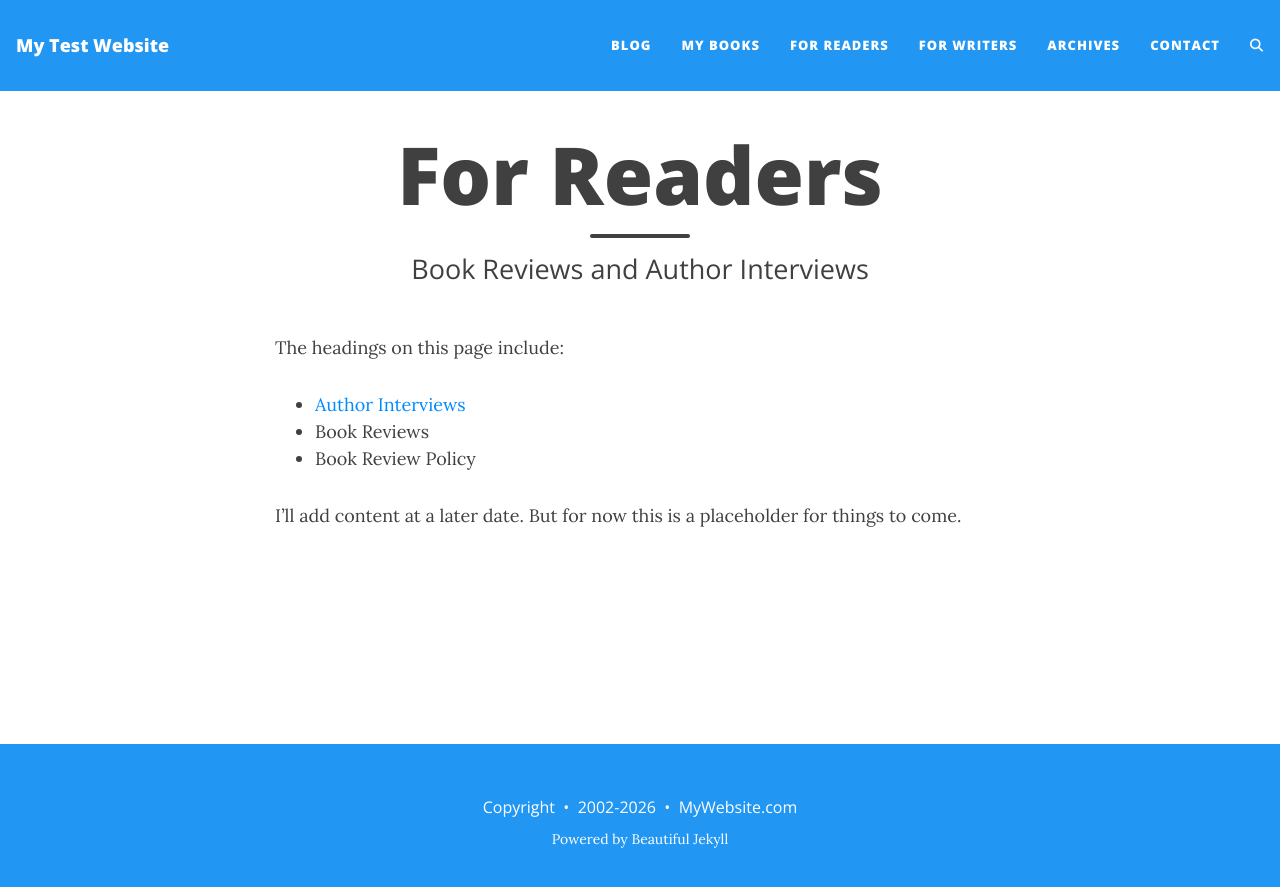
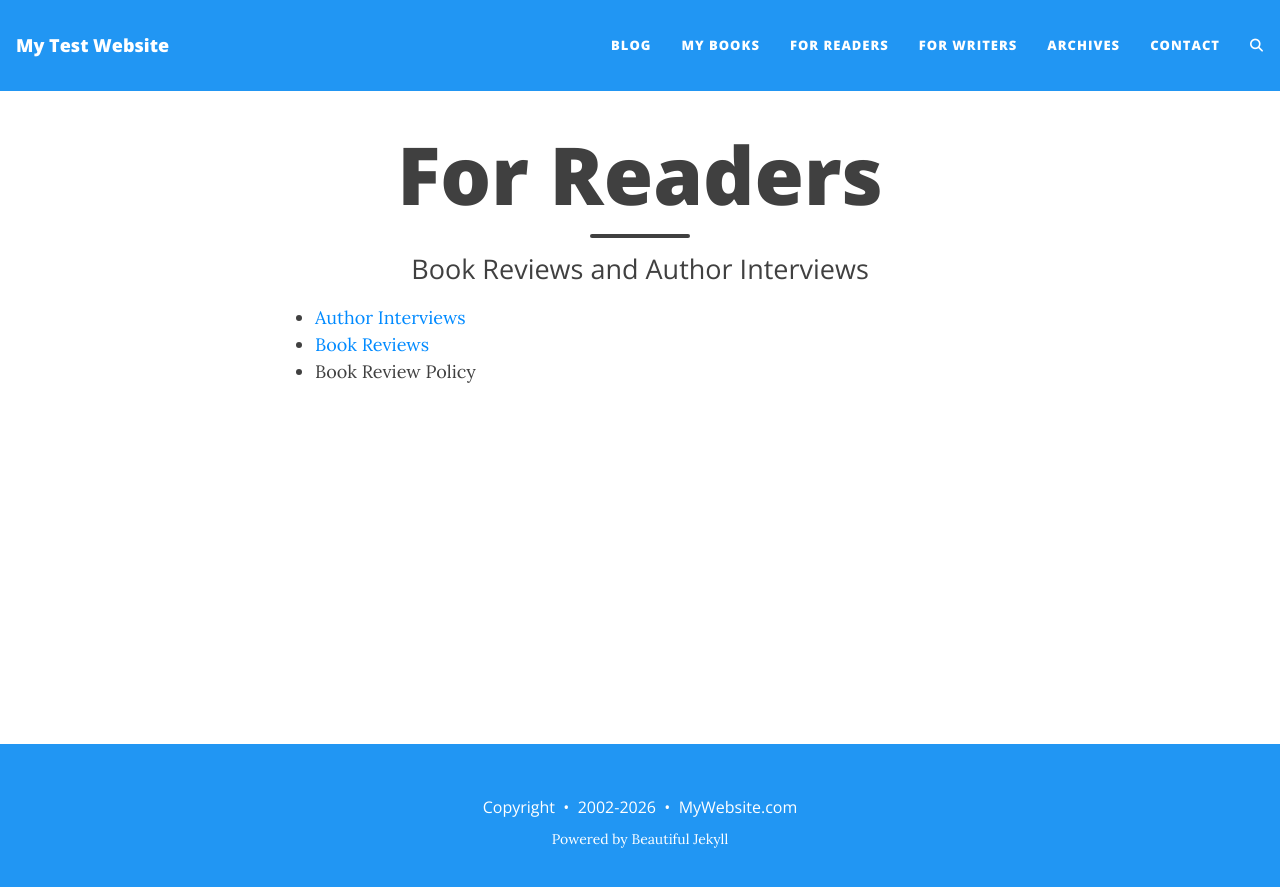
Before and after one commit to jd31122025-design/myblog, a Jekyll site: the page built from for-readers.md, in a window 1280 px wide. Shown: the top 887 px of the page. Built offline with Jekyll 4.4.1, drawn with Linux system fonts in a browser that asks for light colours; comment, search, counter and statistics services are not loaded.

Commit message:
Update for-readers.md

```diff
--- a/for-readers.md
+++ b/for-readers.md
@@ -5,10 +5,6 @@ title: For Readers
 subtitle: Book Reviews and Author Interviews
 ---
 
-The headings on this page include:
-
 * [Author Interviews](./for-readers/author-interviews.md)
-* Book Reviews
+* [Book Reviews](./for-readers/book-reviews.md)
 * Book Review Policy
-
-I'll add content at a later date. But for now this is a placeholder for things to come.
```
